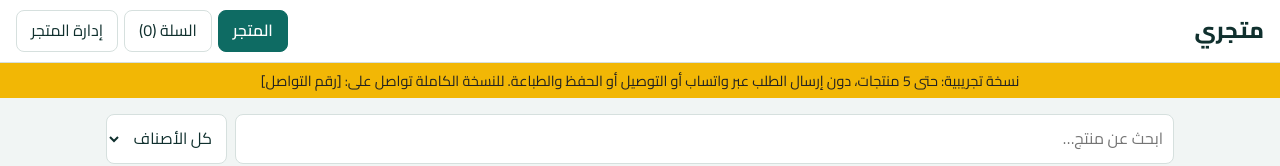
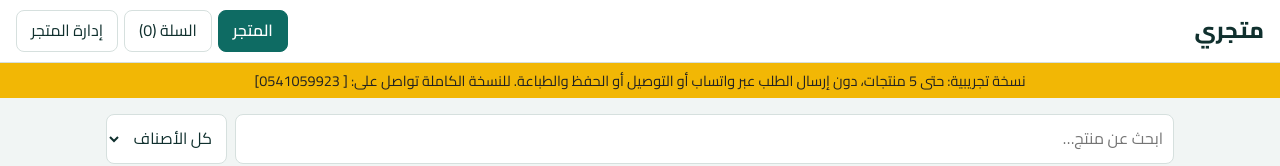
Before and after one commit to smwknjyb5-glitch/matjar, a plain HTML site: page index.html in a window 1280 px wide. Shown: the top 166 px of the page. Drawn offline with Linux system fonts and the light colour scheme.

Commit message:
Update trial message with new contact number
Updated contact number in trial message.

```diff
--- a/index.html
+++ b/index.html
@@ -79,7 +79,7 @@ input,select,textarea{background:var(--card);border:1px solid var(--line);border
     <button class="btn" data-v="admin">إدارة المتجر</button>
   </nav>
 </header>
-<div class="trial">نسخة تجريبية: حتى 5 منتجات، دون إرسال الطلب عبر واتساب أو التوصيل أو الحفظ والطباعة. للنسخة الكاملة تواصل على: [رقم التواصل]</div>
+<div class="trial">نسخة تجريبية: حتى 5 منتجات، دون إرسال الطلب عبر واتساب أو التوصيل أو الحفظ والطباعة. للنسخة الكاملة تواصل على: [ 0541059923]</div>
 <main>
 <section id="store">
   <div class="bar">
```
